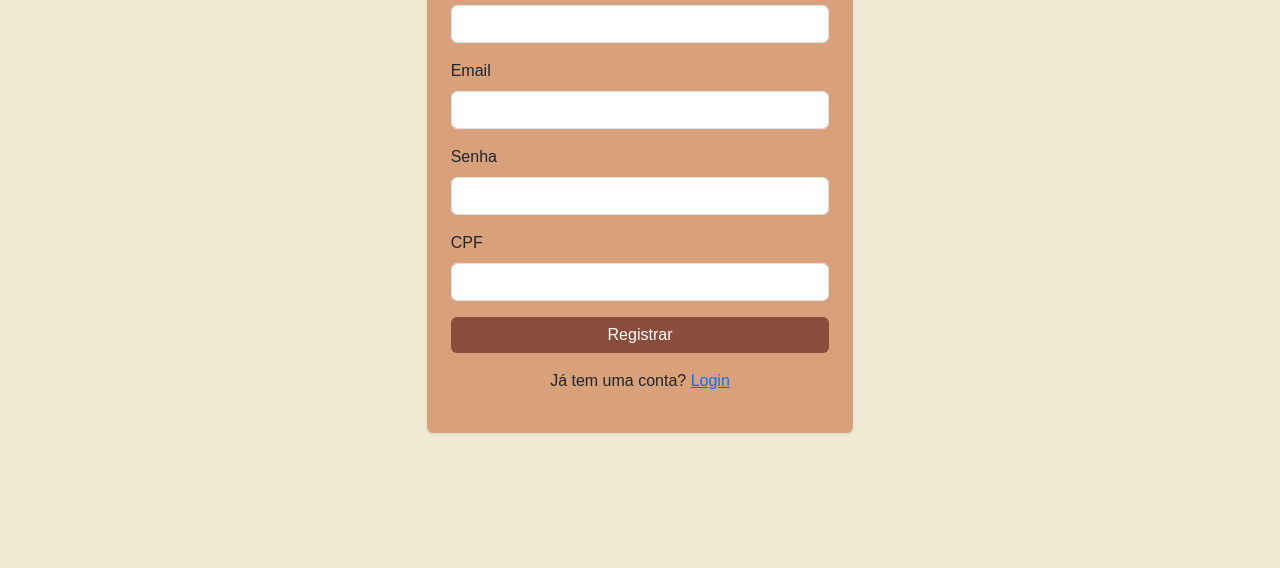
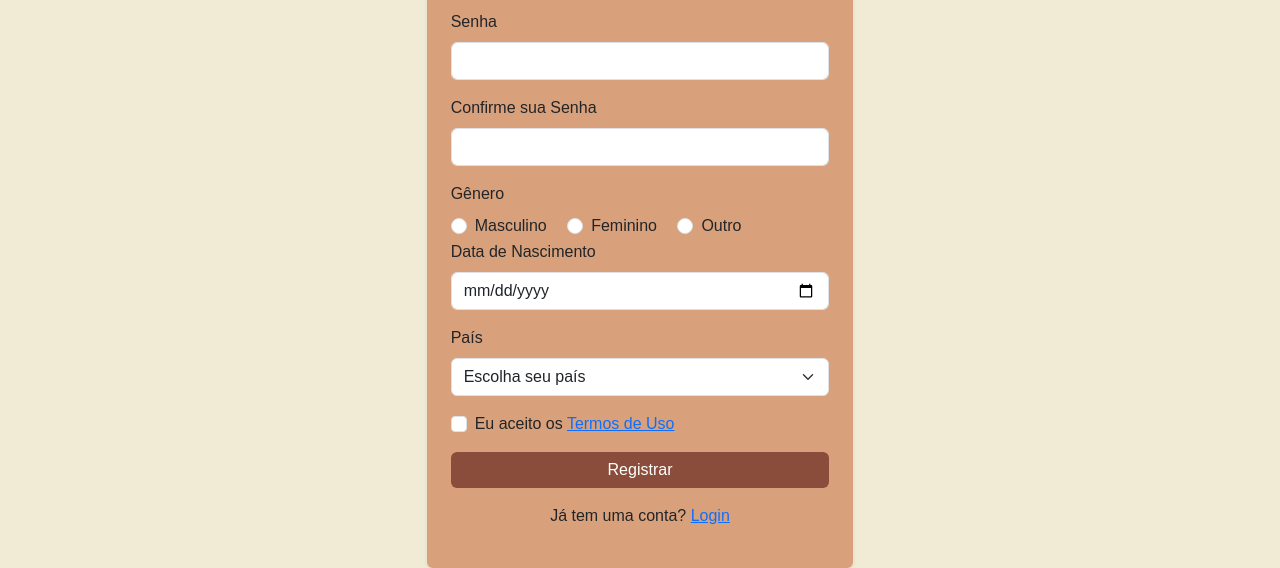
Before and after one commit to marcosdcarvalhoisidiosantana/projetoProgramacaoWeb, a plain HTML site: page register.html in a window 1280 px wide. Shown: the part 296-864 px from the top of the page. Drawn offline with nearby package versions, Linux system fonts and the light colour scheme.

Commit message:
Mudanças na página de registro
Adicionando algumas informações a mais na página de registro.

```diff
--- a/assets/css/index-style.css
+++ b/assets/css/index-style.css
@@ -65,3 +65,7 @@ body {
 .btn-primary:hover {
     background-color: #a06046; /* Efeito hover no botão */
 }
+
+.form-group {
+    margin-bottom: 20px; /* Ajuste o valor conforme necessário */
+}
--- a/register.html
+++ b/register.html
@@ -52,9 +52,45 @@
                         <input type="password" class="form-control" id="registerPassword" required>
                     </div>
                     <div class="mb-3">
-                        <label for="registerCPF" class="form-label">CPF</label>
-                        <input type="cpf" class="form-control" id="registerCPF" required>
+                        <label for="confirmarSenha" class="form-label">Confirme sua Senha</label>
+                        <input type="password" class="form-control" id="confirmarSenha" required>
                     </div>
+                    <div class="mb-3">
+                        <label class="form-label">Gênero</label><br>
+                        <div class="form-check form-check-inline">
+                            <input class="form-check-input" type="radio" name="genero" id="masculino" value="Masculino" required>
+                            <label class="form-check-label" for="masculino">Masculino</label>
+                        </div>
+                        <div class="form-check form-check-inline">
+                            <input class="form-check-input" type="radio" name="genero" id="feminino" value="Feminino" required>
+                            <label class="form-check-label" for="feminino">Feminino</label>
+                        </div>
+                        <div class="form-check form-check-inline">
+                            <input class="form-check-input" type="radio" name="genero" id="outro" value="Outro" required>
+                            <label class="form-check-label" for="outro">Outro</label>
+                    </div>
+                    <div class="mb-3">
+                        <label for="dataNascimento" class="form-label">Data de Nascimento</label>
+                        <input type="date" class="form-control" id="dataNascimento" required>
+                    </div>
+                    <div class="mb-3">
+                        <label for="pais" class="form-label">País</label>
+                        <select class="form-select" id="pais" required>
+                            <option value="" disabled selected>Escolha seu país</option>
+                            <option value="Brasil">Brasil</option>
+                            <option value="Portugal">Portugal</option>
+                            <option value="Angola">Angola</option>
+                            <option value="Moçambique">Moçambique</option>
+                            <option value="Cabo Verde">Cabo Verde</option>
+                            <option value="Outros">Outros</option>
+                        </select>
+                    </div>
+                    <div class="mb-3 form-check">
+                        <input type="checkbox" class="form-check-input" id="termos" required>
+                        <label class="form-check-label" for="termos">Eu aceito os <a href="#">Termos de Uso</a></label>
+                    </div>
+
+
                     <button type="submit" class="btn btn-primary w-100">Registrar</button>
                 </form>
                 <div class="text-center mt-3">
```
